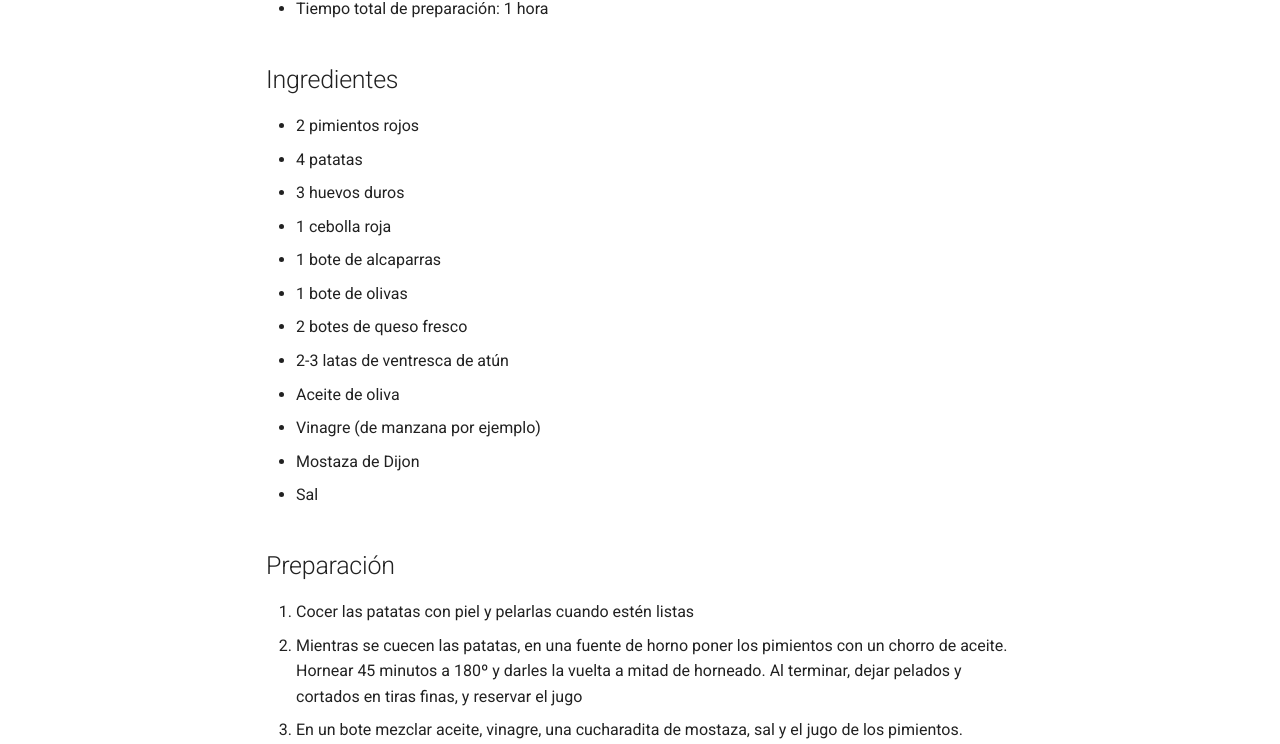
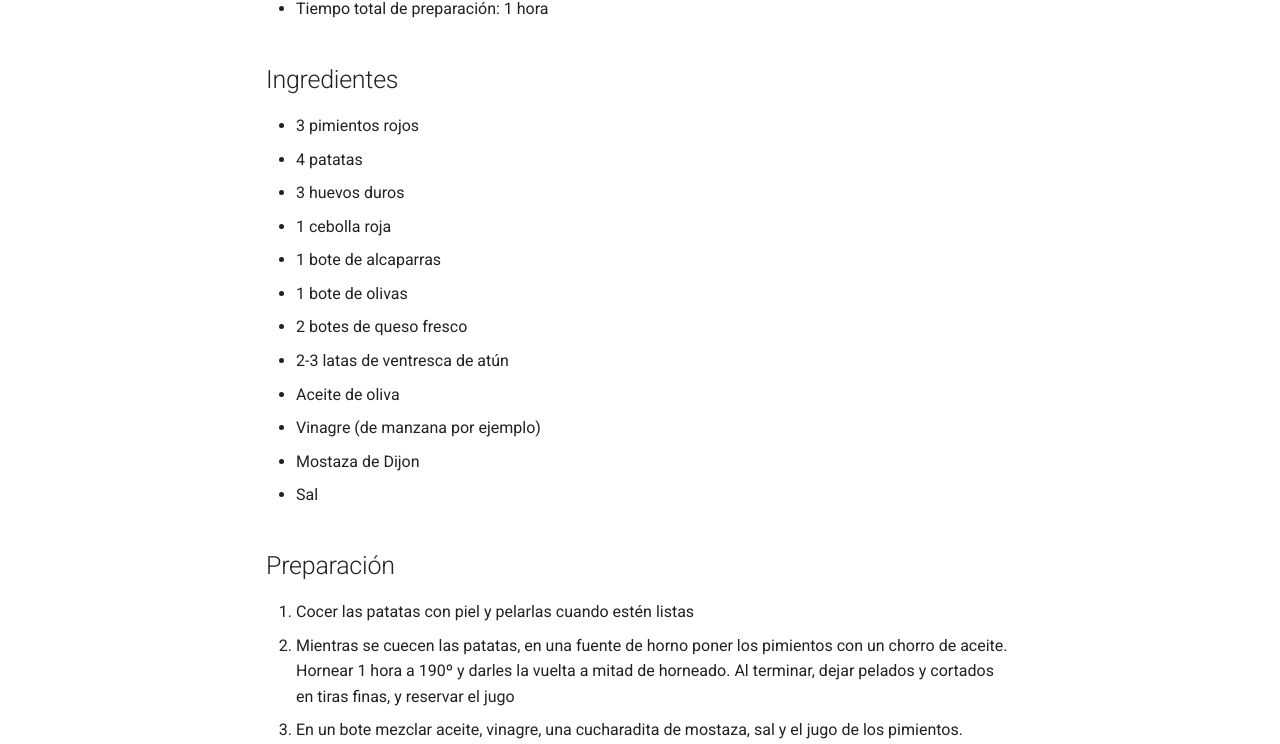
Before and after one commit to nachoiborraIES/recetas, an MkDocs documentation site: the page built from docs/ensalada_templada_patata_pimientos.md, in a window 1280 px wide and 1400 px high. Shown: the part 653-1397 px from the top of the window. Built offline with MkDocs 1.6.1 and Material for MkDocs 9.7.7, drawn with Linux system fonts in a browser that asks for light colours.

Commit message:
ensalada templada

```diff
--- a/docs/ensalada_templada_patata_pimientos.md
+++ b/docs/ensalada_templada_patata_pimientos.md
@@ -11,7 +11,7 @@
 
 ## Ingredientes
 
-* 2 pimientos rojos
+* 3 pimientos rojos
 * 4 patatas
 * 3 huevos duros
 * 1 cebolla roja
@@ -27,7 +27,7 @@
 ## Preparación
 
 1. Cocer las patatas con piel y pelarlas cuando estén listas
-2. Mientras se cuecen las patatas, en una fuente de horno poner los pimientos con un chorro de aceite. Hornear 45 minutos a 180º y darles la vuelta a mitad de horneado. Al terminar, dejar pelados y cortados en tiras finas, y reservar el jugo
+2. Mientras se cuecen las patatas, en una fuente de horno poner los pimientos con un chorro de aceite. Hornear 1 hora a 190º y darles la vuelta a mitad de horneado. Al terminar, dejar pelados y cortados en tiras finas, y reservar el jugo
 3. En un bote mezclar aceite, vinagre, una cucharadita de mostaza, sal y el jugo de los pimientos. Emulsionar hasta que quede una mezcla homogénea.
 4. Poner las patatas troceadas con los pimientos, la cebolla, olivas, alcaparras y el queso troceado, y regar con la vinagreta.
 5. Añadir el atún y los huevos partidos en cuartos, y servir.
```
